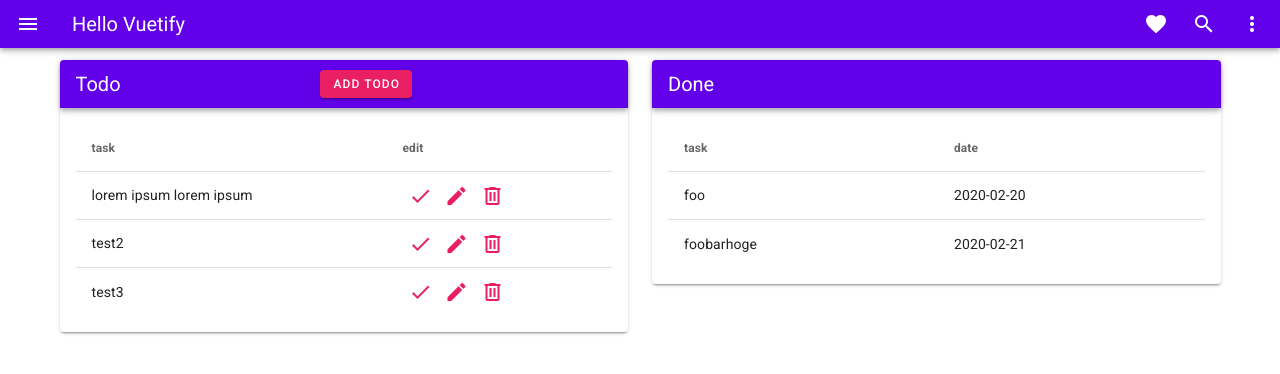
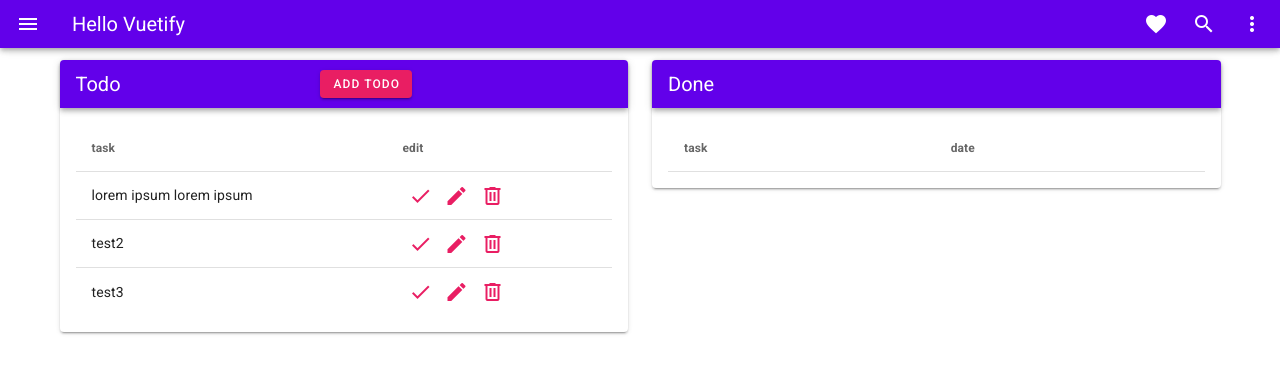
Before and after one commit to Daisky1113/frontend-4, a Vue app: page /todo in a window 1280 px wide. Shown: the top 374 px of the page. Built offline with nearby package versions, Linux system fonts and the light colour scheme.

Commit message:
Todo.vue内でmapGettersしてそれぞれのテーブルに渡すtodoをフィルタリングする

```diff
--- a/src/views/Todo.vue
+++ b/src/views/Todo.vue
@@ -3,13 +3,13 @@
     <v-row>
       <v-col cols="12" md="6">
         <TodoTable
-          :todoDatas = "todos"
+          :todoDatas = "proceedTodos"
           todoTitle = "Todo"
         />
       </v-col>
       <v-col cols="12" md="6">
         <TodoDoneTable
-          :doneDatas = "done"
+          :doneDatas = "doneTodos"
           todoTitle = "Done"
         />
       </v-col>
@@ -20,11 +20,14 @@
 <script>
 import TodoTable from '../components/TodoTable.vue'
 import TodoDoneTable from '../components/TodoDoneTable.vue'
-
+import { mapGetters } from 'vuex'
 export default{
   components: {
     TodoTable,
     TodoDoneTable,
+  },
+  computed: {
+    ...mapGetters(['doneTodos', 'proceedTodos'])
   },
   data: function(){
     return {
```
